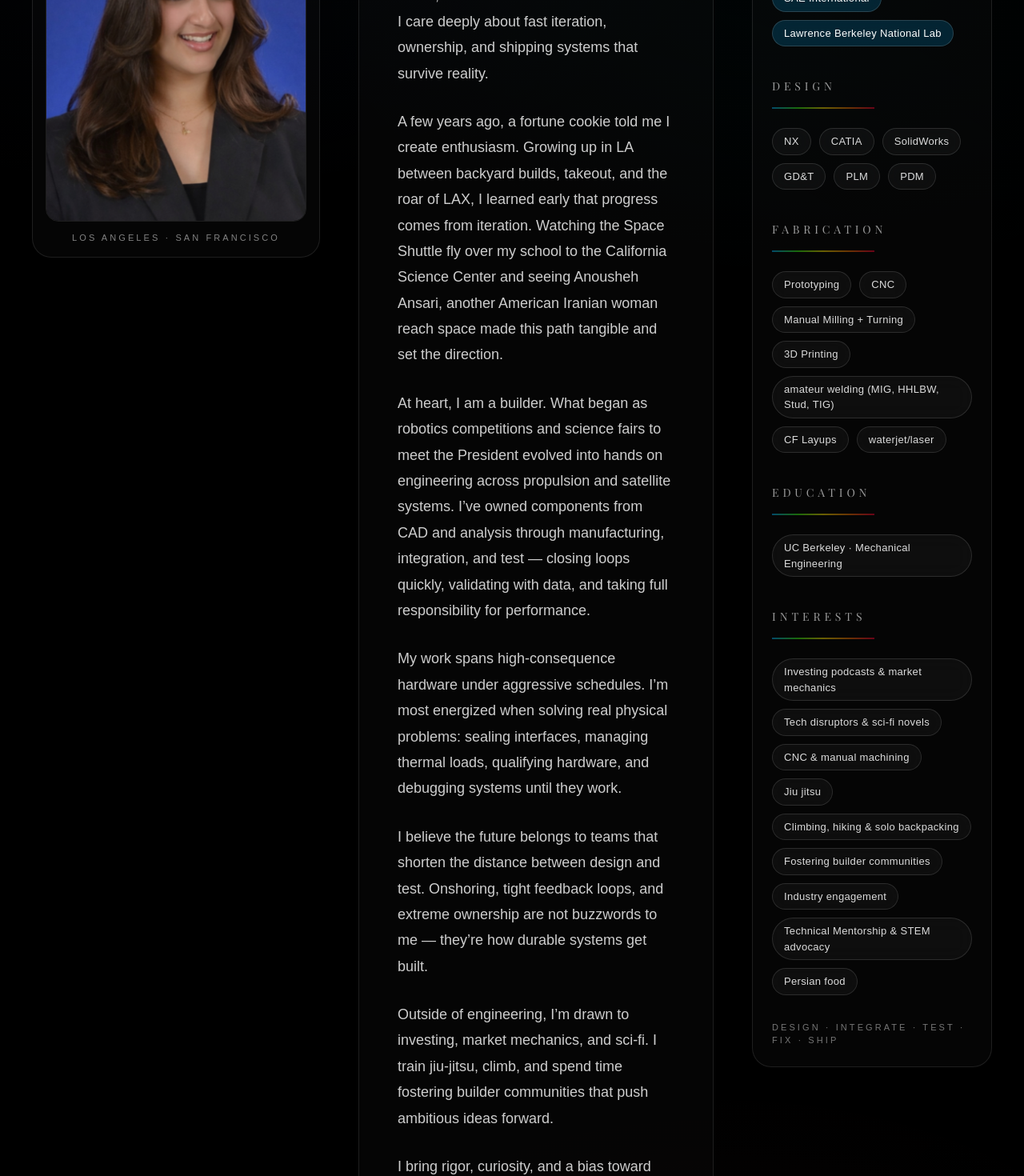
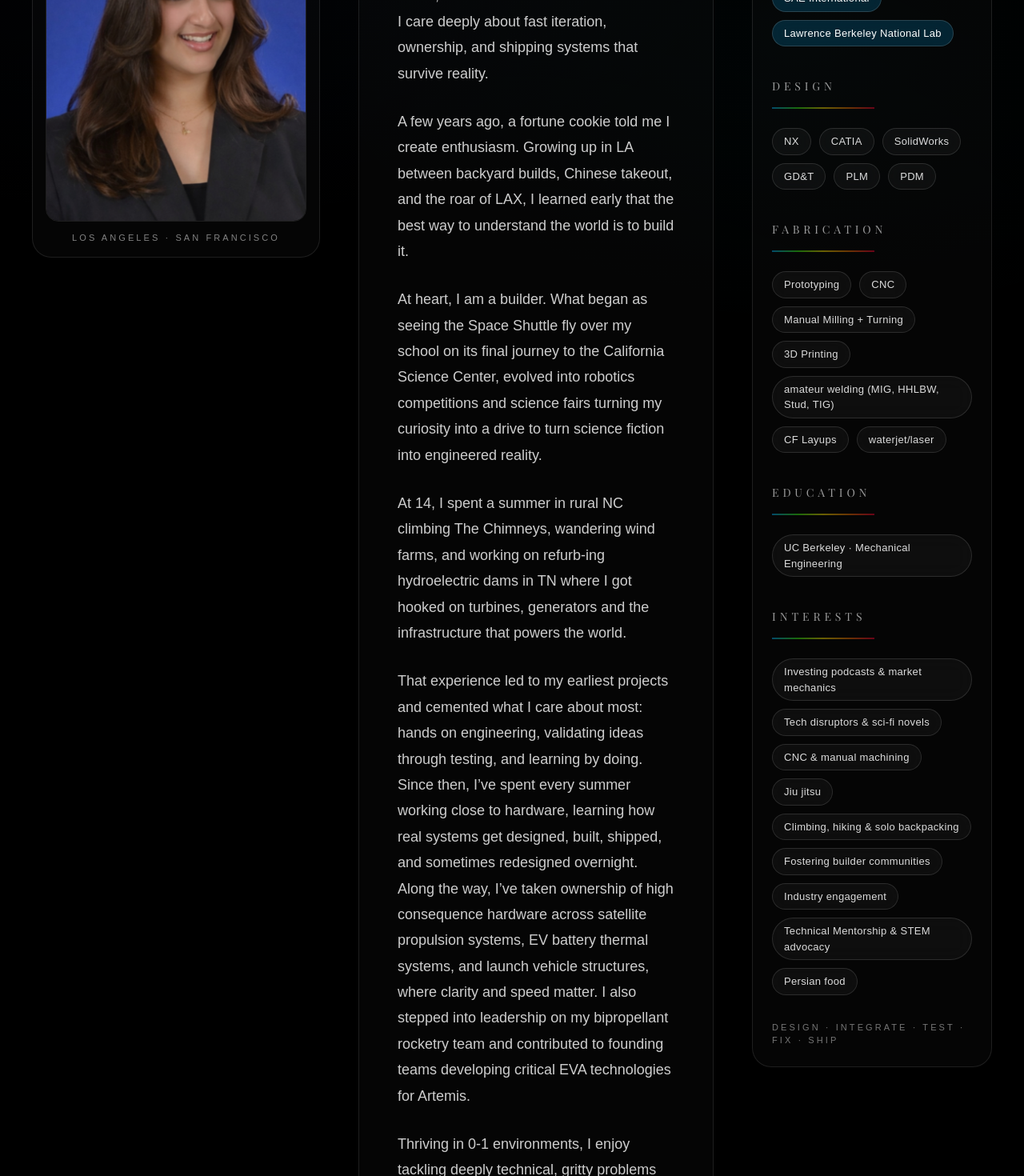
Before and after one commit to sophyamirza/sophya-portfolio, a Next.js app: page /bio in a window 1280 px wide. Shown: the part 580-2050 px from the top of the page at 80% size. Built offline with nearby package versions, Linux system fonts and the light colour scheme; a web font is replaced by a local one.

Commit message:
bio update

```diff
--- a/app/bio/page.tsx
+++ b/app/bio/page.tsx
@@ -204,46 +204,30 @@ export default function BioPage() {
               </p>
 
               <p>
-                A few years ago, a fortune cookie told me I create enthusiasm.
-                Growing up in LA between backyard builds, takeout, and the roar of
-                LAX, I learned early that progress comes from iteration. Watching
-                the Space Shuttle fly over my school to the California Science
-                Center and seeing Anousheh Ansari, another American Iranian woman reach space made this path
-                tangible and set the direction.
+                A few years ago, a fortune cookie told me I create enthusiasm. Growing up in LA between backyard builds, Chinese takeout, and the roar of LAX, I learned early that the best way to understand the world is to build it.
               </p>
 
               <p>
-                At heart, I am a builder. What began as robotics competitions and
-                science fairs to meet the President evolved into hands on engineering across propulsion
-                and satellite systems. I’ve owned components from CAD and analysis
-                through manufacturing, integration, and test — closing loops
-                quickly, validating with data, and taking full responsibility for
-                performance.
+                At heart, I am a builder. What began as seeing the Space Shuttle fly over my school on its final journey to the California Science Center, evolved into robotics competitions and science fairs turning my curiosity into a drive to turn science fiction into engineered reality.
               </p>
 
               <p>
-                My work spans high-consequence hardware under aggressive schedules.
-                I’m most energized when solving real physical problems: sealing
-                interfaces, managing thermal loads, qualifying hardware, and
-                debugging systems until they work.
+                At 14, I spent a summer in rural NC climbing The Chimneys, wandering wind farms, and working on refurb-ing hydroelectric dams in TN where I got hooked on turbines, generators and the infrastructure that powers the world.
+              </p>
+              That experience led to my earliest projects and cemented what I care about most: hands on engineering, validating ideas through testing, and learning by doing. Since then, I’ve spent every summer working close to hardware, learning how real systems get designed, built, shipped, and sometimes redesigned overnight.
+              <p>
+                Along the way, I’ve taken ownership of high consequence hardware across satellite propulsion systems, EV battery thermal systems, and launch vehicle structures, where clarity and speed matter. I also stepped into leadership on my bipropellant rocketry team and contributed to founding teams developing critical EVA technologies for Artemis.
+
               </p>
 
               <p>
-                I believe the future belongs to teams that shorten the distance
-                between design and test. Onshoring, tight feedback loops, and
-                extreme ownership are not buzzwords to me — they’re how durable
-                systems get built.
+                Thriving in 0-1 environments, I enjoy tackling deeply technical, gritty problems across energy, manufacturing, space, robotics, flight, and adjacent frontiers. Outside of work, I train adaptability under pressure through jiu jitsu and bring that discipline into hardware pragmatism with a dev test first engineering mindset, and systems level thinking.
+
               </p>
 
               <p>
-                Outside of engineering, I’m drawn to investing, market mechanics,
-                and sci-fi. I train jiu-jitsu, climb, and spend time fostering
-                builder communities that push ambitious ideas forward.
-              </p>
+                Today, I hope to bring that same enthusiasm, rigor, and curiosity, and a bias toward execution to your team!
 
-              <p>
-                I bring rigor, curiosity, and a bias toward execution to every
-                team I join.
               </p>
             </div>
 
```
